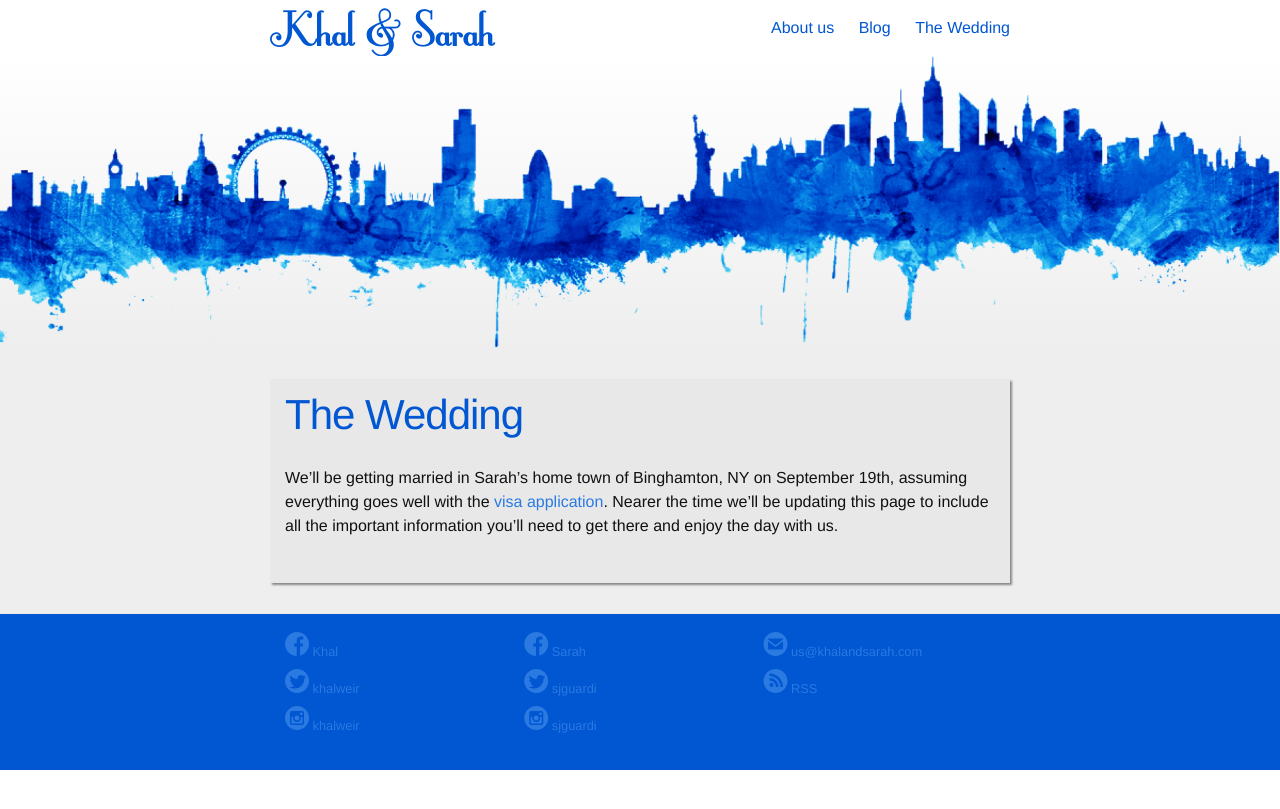
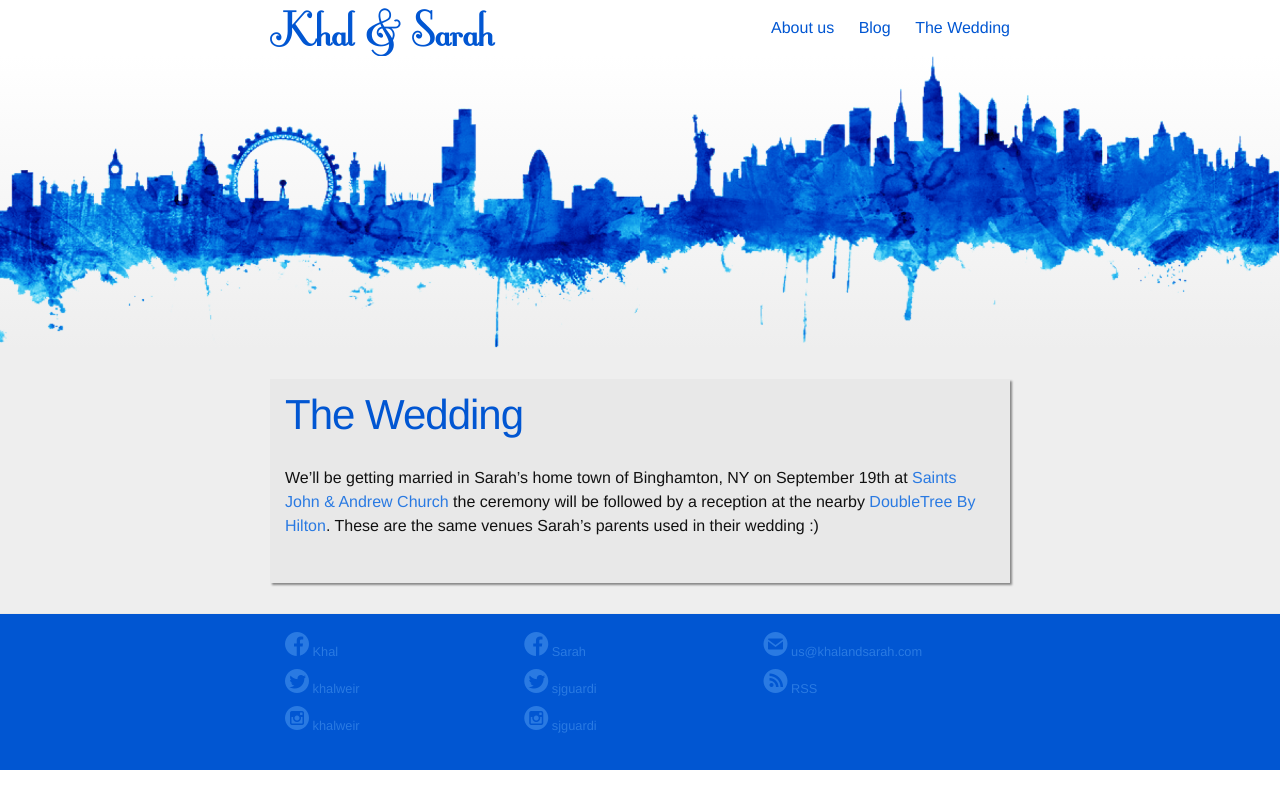
Before and after one commit to chanchad2001/wedsite-1, a Jekyll site: the page built from thewedding.md, in a window 1280 px wide. Shown: the top 809 px of the page. Built offline with Jekyll 4.4.1, drawn with Linux system fonts in a browser that asks for light colours.

Commit message:
updated the wedding page

```diff
--- a/thewedding.md
+++ b/thewedding.md
@@ -4,4 +4,4 @@ title: The Wedding
 permalink: /thewedding/
 ---
 
-We'll be getting married in Sarah's home town of Binghamton, NY on September 19th, assuming everything goes well with the [visa application](/2015/03/15/applyingforthevisa.html "visa application"). Nearer the time we'll be updating this page to include all the important information you'll need to get there and enjoy the day with us.
+We'll be getting married in Sarah's home town of Binghamton, NY on September 19th at [Saints John & Andrew Church](https://goo.gl/maps/g1EJx) the ceremony will be followed by a reception at the nearby [DoubleTree By Hilton](https://goo.gl/maps/Ryfg9). These are the same venues Sarah's parents used in their wedding :)
```
